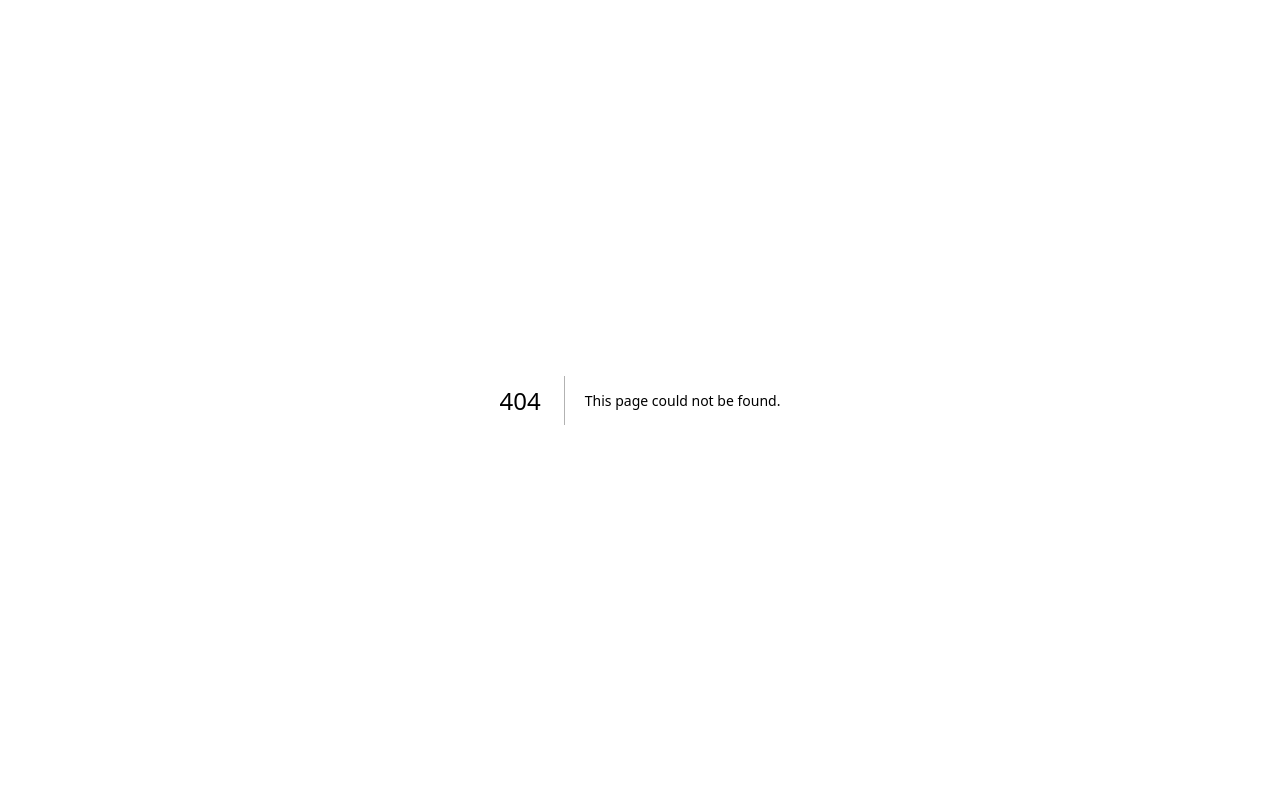
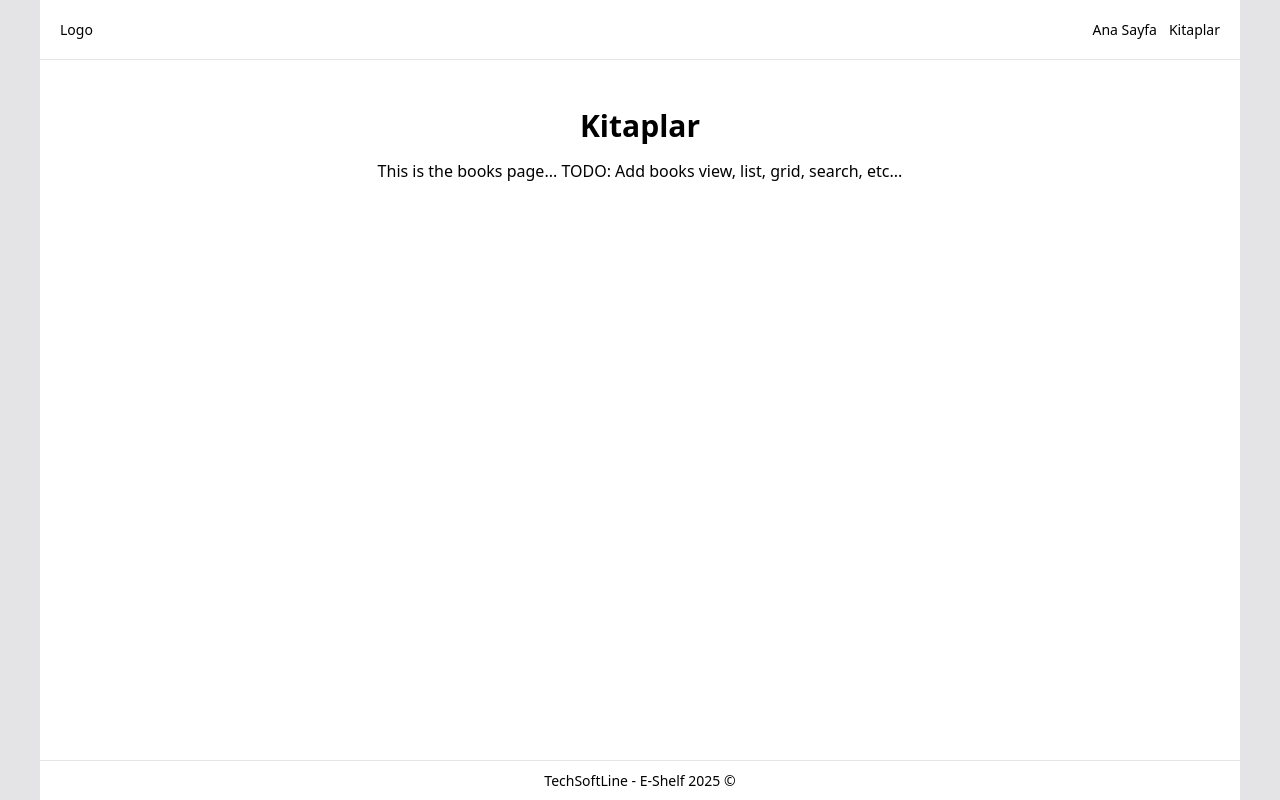
Before and after one commit to DoctorFiction/tsl-e-shelf, a Next.js app: page /kitaplar in a window 1280 px wide. Before the commit this address had no page. Built offline with nearby package versions, Linux system fonts and the light colour scheme.

Commit message:
Basic layout

```diff
--- /dev/null
+++ b/src/app/kitaplar/page.tsx
@@ -0,0 +1,11 @@
+export default function Books() {
+  return (
+    <div className="text-center pt-12">
+      <h1 className="text-3xl capitalize font-bold mb-4">Kitaplar</h1>
+      <p className="text-[16px]">
+        This is the books page... TODO: Add books view, list, grid, search,
+        etc...
+      </p>
+    </div>
+  );
+}
--- a/src/app/layout.tsx
+++ b/src/app/layout.tsx
@@ -1,4 +1,23 @@
+import type { Metadata } from "next";
+import { Geist, Geist_Mono } from "next/font/google";
 import "./globals.css";
+import Header from "@/components/header";
+import Footer from "@/components/footer";
+
+const geistSans = Geist({
+  variable: "--font-geist-sans",
+  subsets: ["latin"],
+});
+
+const geistMono = Geist_Mono({
+  variable: "--font-geist-mono",
+  subsets: ["latin"],
+});
+
+export const metadata: Metadata = {
+  title: "Create Next App",
+  description: "Generated by create next app",
+};
 
 export default function RootLayout({
   children,
@@ -7,7 +26,15 @@ export default function RootLayout({
 }>) {
   return (
     <html lang="en">
-      <body>{children}</body>
+      <body
+        className={`${geistSans.variable} ${geistMono.variable} antialiased bg-zinc-200`}
+      >
+        <div className="flex flex-col min-h-screen max-w-[1200px] mx-auto bg-white text-sm">
+          <Header />
+          {children}
+          <Footer />
+        </div>
+      </body>
     </html>
   );
 }
--- a/src/app/page.tsx
+++ b/src/app/page.tsx
@@ -1,3 +1,10 @@
 export default function Home() {
-  return <div>Root</div>;
+  return (
+    <div className="text-center pt-12">
+      <h1 className="text-3xl capitalize font-bold mb-4">E-shelf</h1>
+      <p className="text-[16px]">
+        This is the root home page... TODO: Add recent books, search, etc...
+      </p>
+    </div>
+  );
 }
--- /dev/null
+++ b/src/components/footer.tsx
@@ -0,0 +1,7 @@
+export default function Footer() {
+  return (
+    <div className="flex justify-center items-center mt-auto border-black/10 border-t h-[40px] px-5">
+      TechSoftLine - E-Shelf 2025 ©
+    </div>
+  );
+}
--- /dev/null
+++ b/src/components/header.tsx
@@ -0,0 +1,17 @@
+import Link from "next/link";
+
+export default function Header() {
+  return (
+    <div className="border-black/10 border-b h-[60px] flex items-center justify-between px-5">
+      <div>Logo</div>
+      <ul className="flex items-center gap-3">
+        <li>
+          <Link href="/">Ana Sayfa</Link>
+        </li>
+        <li>
+          <Link href="/kitaplar">Kitaplar</Link>
+        </li>
+      </ul>
+    </div>
+  );
+}
```
Also changed, not shown: package.json (+9 -6 lines), 1 other file (tests, documents, lock files or other folders).
